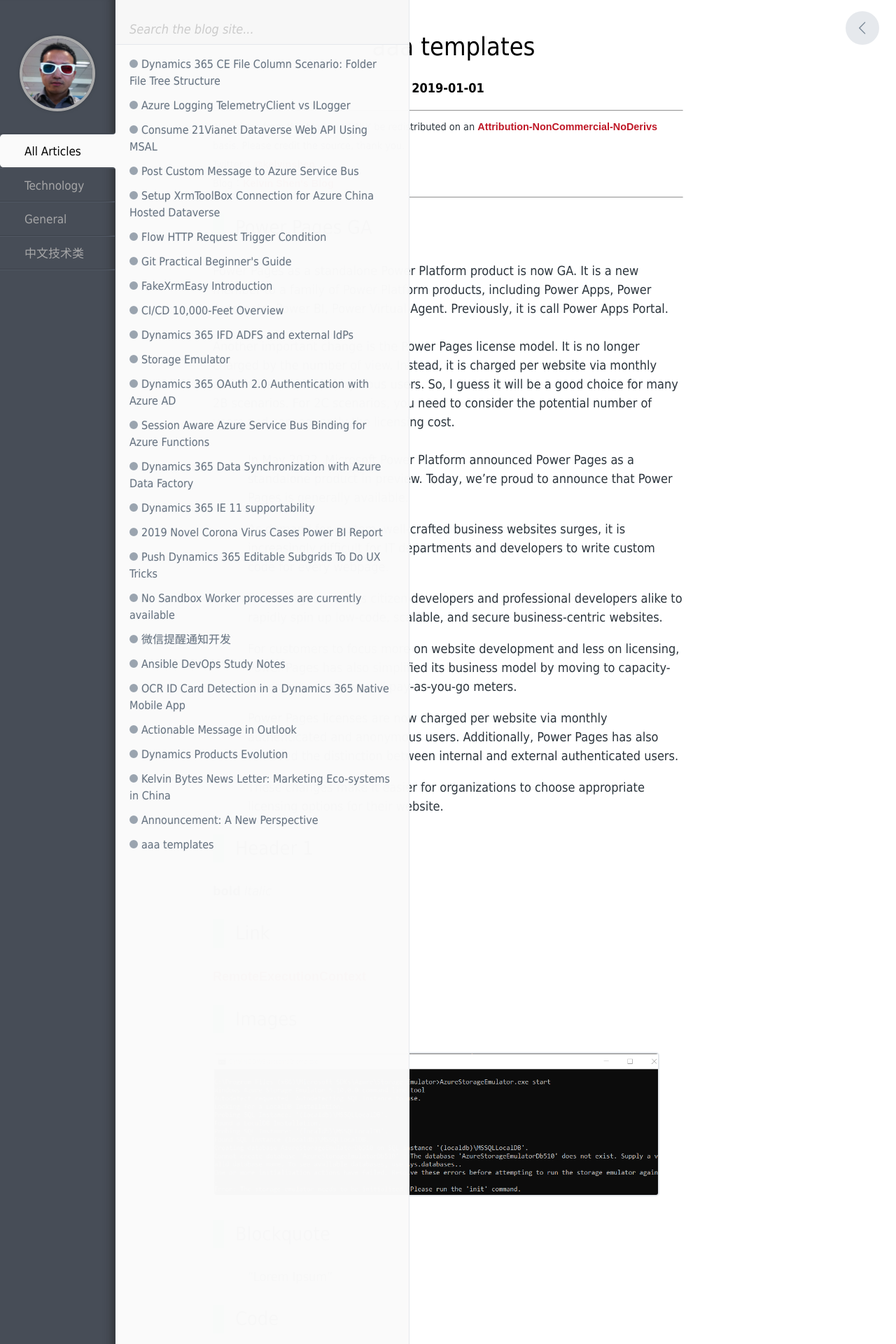
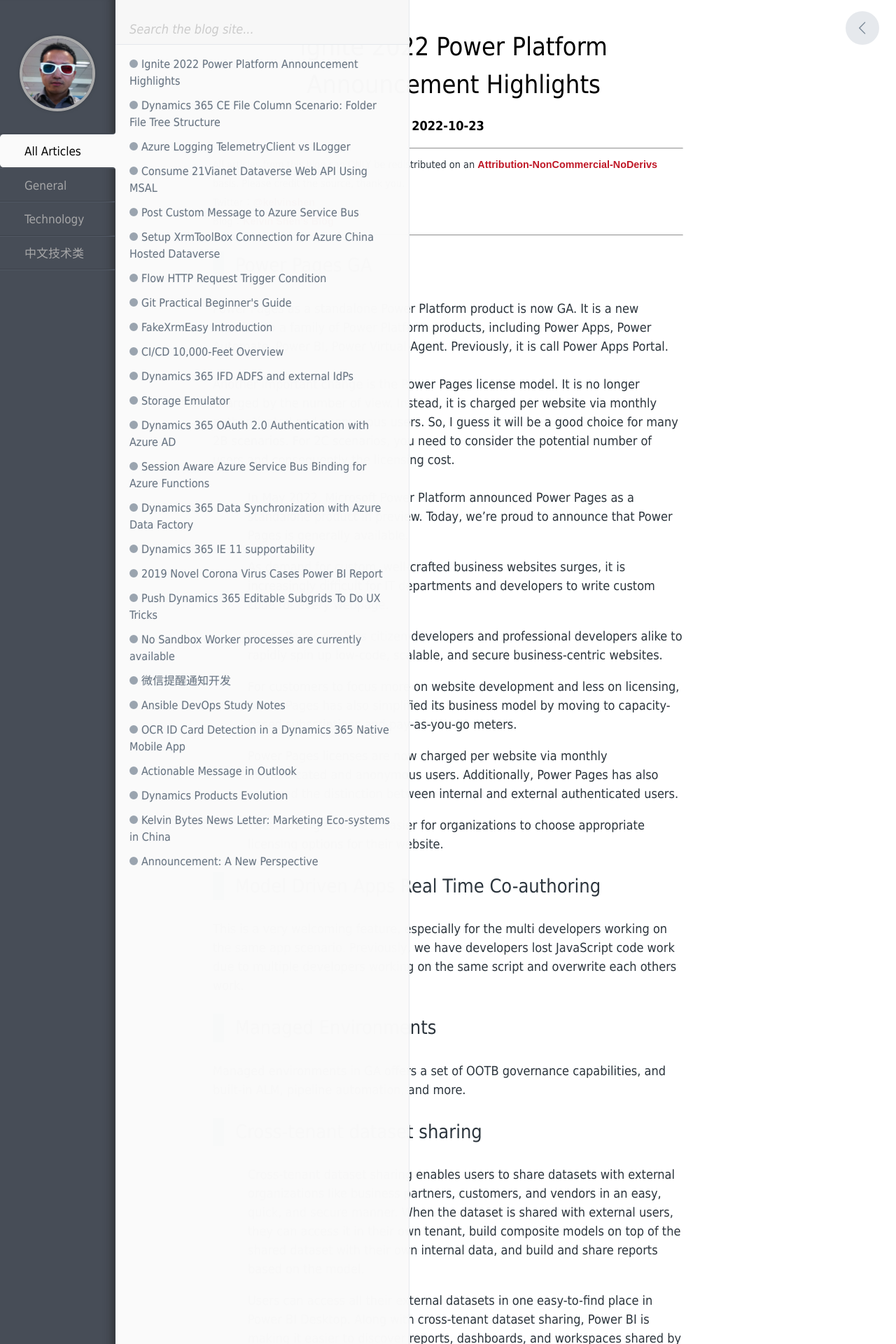
Before and after one commit to nzkelvin/nzkelvin.github.io, a Jekyll site: the page built from _posts/2022-10-23-Ignite-2022-pp-announcement-highlights.markdown, in a window 1280 px wide. Shown: the top 1920 px of the page at 70% size. Built offline with Jekyll 4.4.1, drawn with Linux system fonts in a browser that asks for light colours; comment, search, counter and statistics services are not loaded; some of the changed text lies outside the part shown.

Commit message:
Ignite 2022 Power Platform Announcement Highlights publish date update

````diff
--- a/_posts/2022-10-23-Ignite-2022-pp-announcement-highlights.markdown
+++ b/_posts/2022-10-23-Ignite-2022-pp-announcement-highlights.markdown
@@ -1,14 +1,14 @@
 ---
 layout: post
 comments: true
-title:  "aaa templates"
-date:   2019-01-01 08:00:00 +0800
+title:  "Ignite 2022 Power Platform Announcement Highlights"
+date:   2022-10-23 08:00:00 +0800
 categories: Technology
-tags: [Microsoft, Dynamics, Integration, Azure, Azure China, Twitter, Facebook, LinkedIn]
+tags: [Microsoft, Dynamics, Ignite, Power Platform, Twitter, Facebook, LinkedIn]
 sharing:
-    twitter: ""
-    facebook: ""
-    linkedin: ""
+    twitter: "Ignite 2022 Power Platform Announcement Highlights"
+    facebook: "Ignite 2022 Power Platform Announcement Highlights"
+    linkedin: "Ignite 2022 Power Platform Announcement Highlights"
 ---
 
 ## Power Pages GA
@@ -28,58 +28,14 @@
 >
 >These changes make it easier for organizations to choose appropriate licensing options for their website.
 
+## Model Driven Apps Real Time Co-authoring
+This is a very welcoming feature, especially for the multi developers working on the same app scenario. Previously, we have developers lost JavaScript code work due to multiple developers working on the same script and overwrite each others work.
 
+## Managed Environments
+Managed environments in GA offers a set of OOTB governance capabilities, and built-in ALM, pipeline automation, and more.
 
-## Header 1
-**bold**
-*Italic*
-
-## Link
-[RemoteExecutionContext](https://docs.microsoft.com/en-us/dotnet/api/microsoft.xrm.sdk.remoteexecutioncontext?view=dataverse-sdk-latest&viewFallbackFrom=dynamics-general-ce-9)
-
-## Images
-![image](../images/2020-04-15-azure-storage-emulator-initiation-error/StorageEmulatorInitError.png)
-
-## Blockquote
-> "Lorem Ipsum"
-
-## Code
-``` csharp
-static Guid GetUserId(string resource, string accessToken)
-{
-    using (var client = new HttpClient())
-    {
-        // Use the WhoAmI function
-        var response = client.GetAsync("WhoAmI").Result;
-
-        if (response.IsSuccessStatusCode)
-        {
-            //Get the response content and parse it.
-            JObject body = JObject
-                .Parse(response.Content.ReadAsStringAsync().Result);
-            Guid userId = (Guid)body["UserId"];
-            return userId;
-        }
-        else
-        {
-            throw new Exception(string.Format(
-                "The WhoAmI request failed with a status of '{0}'",
-                response.ReasonPhrase));
-
-        }
-    }
-}
-```
-
-
-## Table
-There must be an empty line before a table
-
-| ADFS 2.0 name | PingFederate name | Concept |
-| ---------------- | ---------------- | -------------- |
-| Security Token | Assertion | A collection of XML-formatted security information, describing a user, that is created and consumed during a federated access request |
-| Claims Provider | Identity Provider (IdP) | The partner in a federation that creates security tokens for users |
-| Relying Party | Service Provider (SP) | The partner in a federation that consumes security tokens for providing access to applications |
-| Claims | Assertion attributes | Data about users that is sent inside security tokens |
-
-There must be an empty line after a table
+## Cross-tenant dataset sharing
+>Cross-tenant dataset sharing enables users to share datasets with external organizations like business partners, customers, and vendors in an easy, quick, and secure manner. When the dataset is shared with external users, they can access it in their own tenant, build composite models on top of the shared dataset with their own internal data, and build and share reports based on the model.
+>
+>Users can access all their external datasets in one easy-to-find place in Power BI Desktop. Along with cross-tenant dataset sharing, Power BI is making it easier to discover reports, dashboards, and workspaces shared by external tenants with you as a guest user in their tenant. Users can just go to their home page and find all content shared with them by external organizations in the “External
+data” tab.
````
